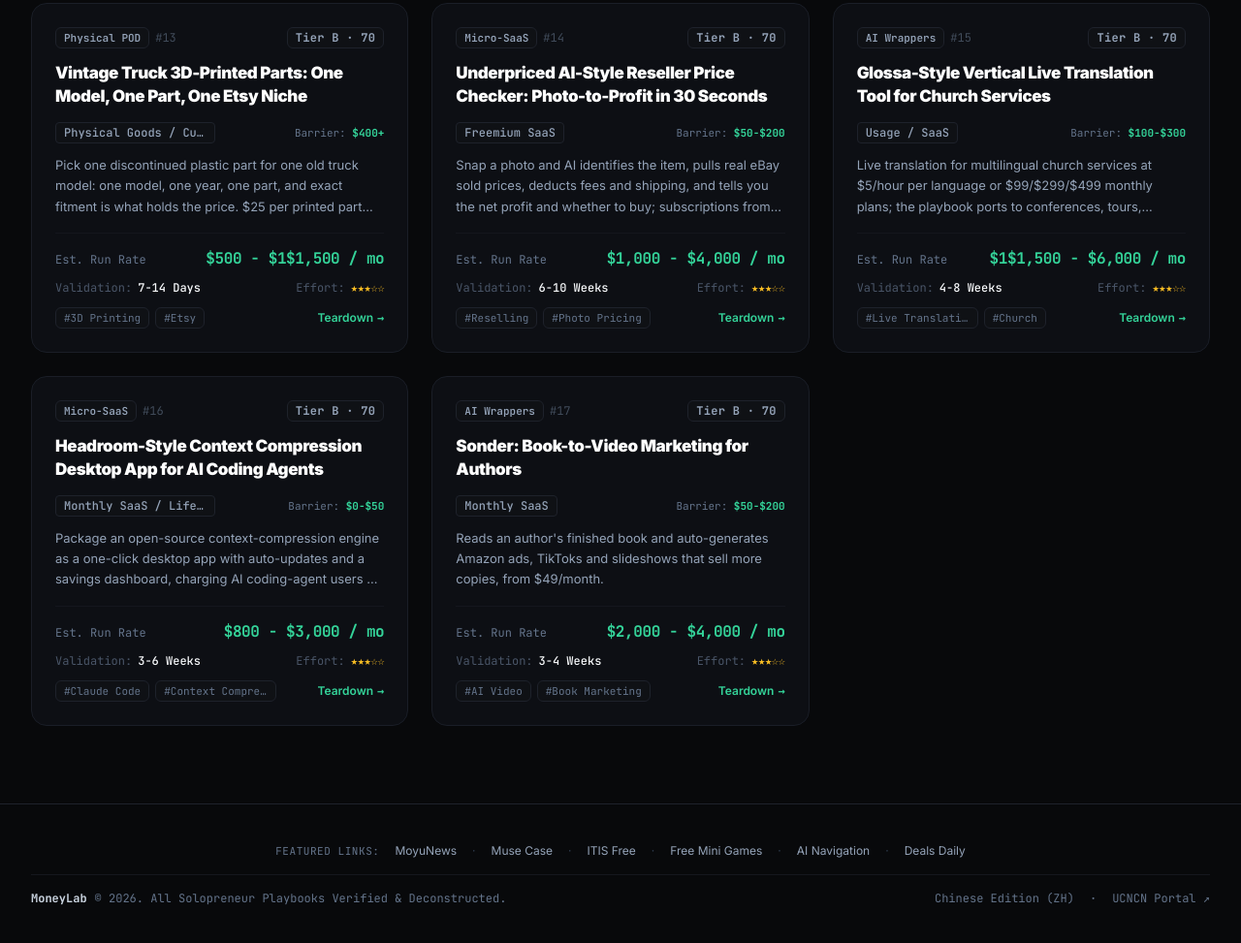
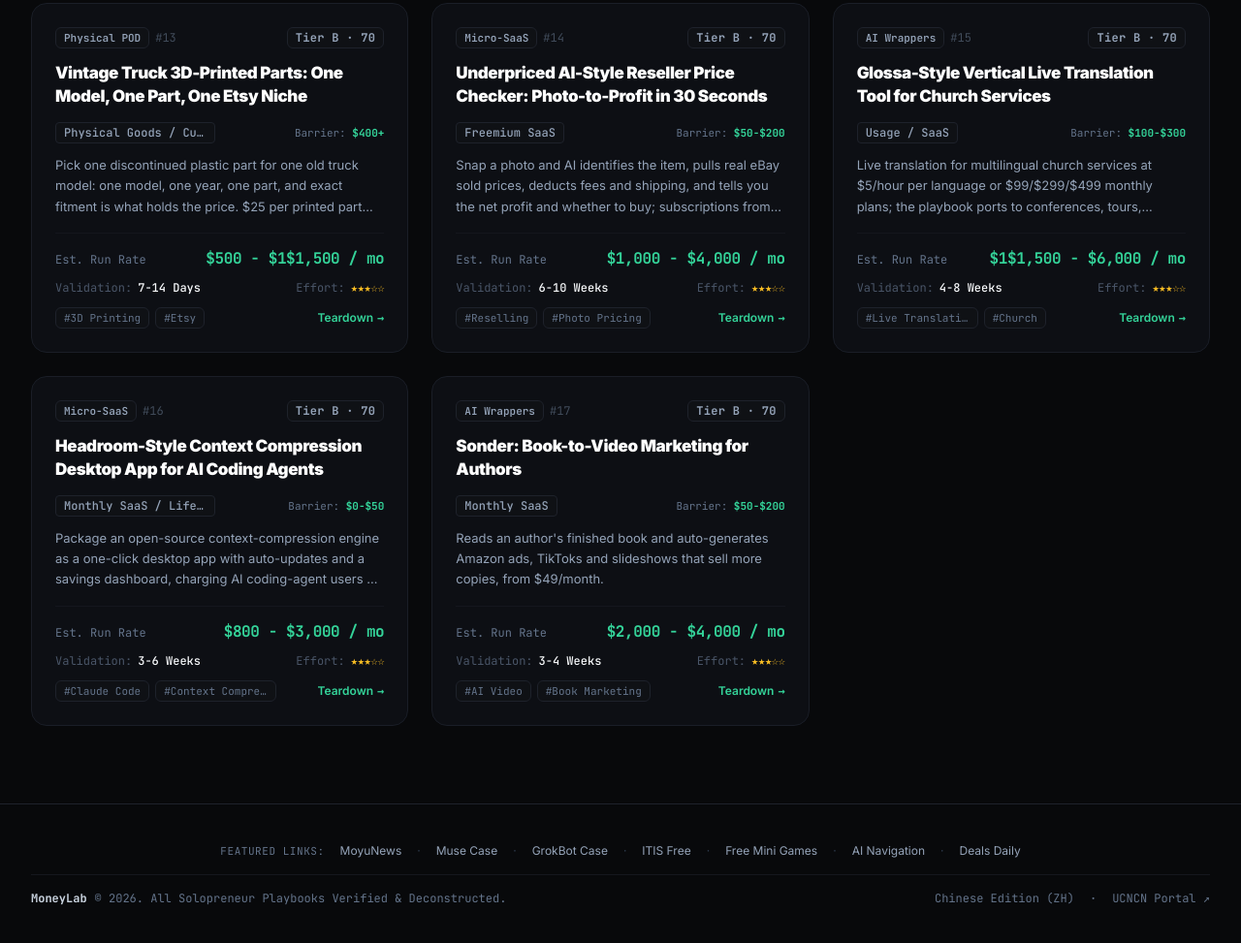
Before and after one commit to ai717/m.ucncn.cn, a plain HTML site: page en/index.html in a window 1280 px wide. Shown: the part 2160-3133 px from the top of the page at 97% size. Drawn offline with nearby package versions, Linux system fonts and the light colour scheme.

Commit message:
style(footer): add grokbot.itis.chat to Chinese and English friendly links

```diff
--- a/en/index.html
+++ b/en/index.html
@@ -1353,6 +1353,8 @@
         <a href="https://www.moyunews.com/" target="_blank" rel="noopener" class="text-slate-600 hover:text-emerald-600 dark:text-slate-400 dark:hover:text-emerald-400 transition-colors">MoyuNews</a>
         <span class="text-slate-300 dark:text-slate-700">·</span>
         <a href="https://muse.itis.chat/" target="_blank" rel="noopener" class="text-slate-600 hover:text-emerald-600 dark:text-slate-400 dark:hover:text-emerald-400 transition-colors">Muse Case</a>
+        <span class="text-slate-300 dark:text-slate-700">·</span>
+        <a href="https://grokbot.itis.chat/" target="_blank" rel="noopener" class="text-slate-600 hover:text-emerald-600 dark:text-slate-400 dark:hover:text-emerald-400 transition-colors">GrokBot Case</a>
         <span class="text-slate-300 dark:text-slate-700">·</span>
         <a href="https://free.itis.chat/" target="_blank" rel="noopener" class="text-slate-600 hover:text-emerald-600 dark:text-slate-400 dark:hover:text-emerald-400 transition-colors">ITIS Free</a>
         <span class="text-slate-300 dark:text-slate-700">·</span>
```
Also changed, not shown: index.html (+2 -0 lines).
